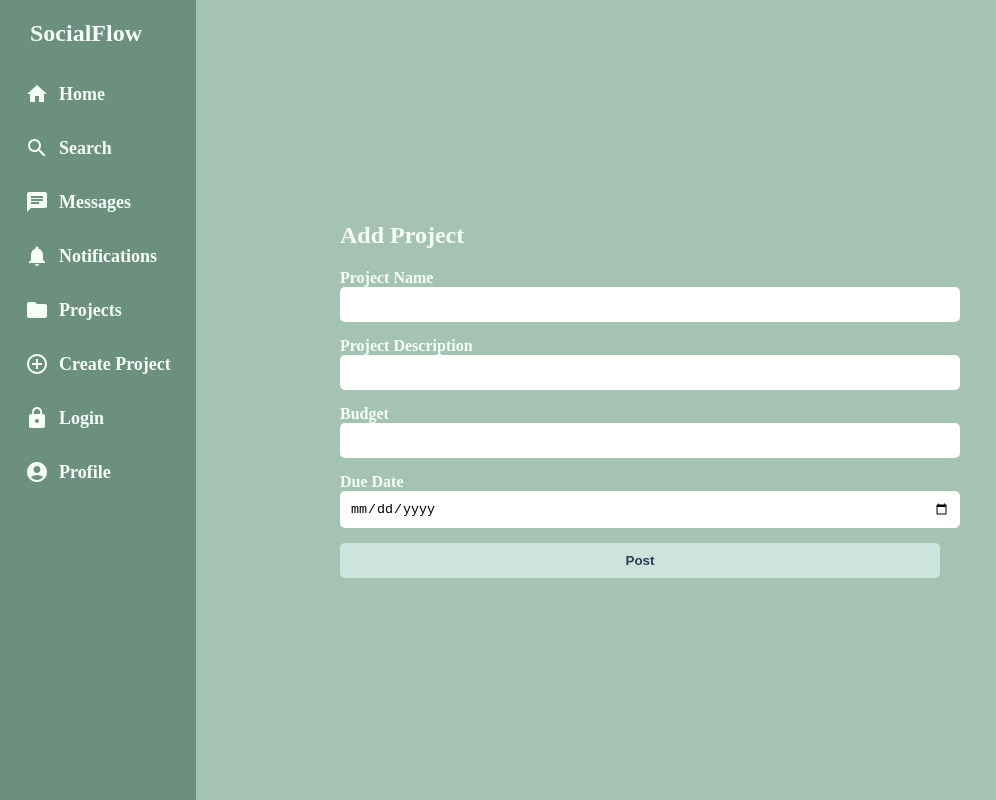
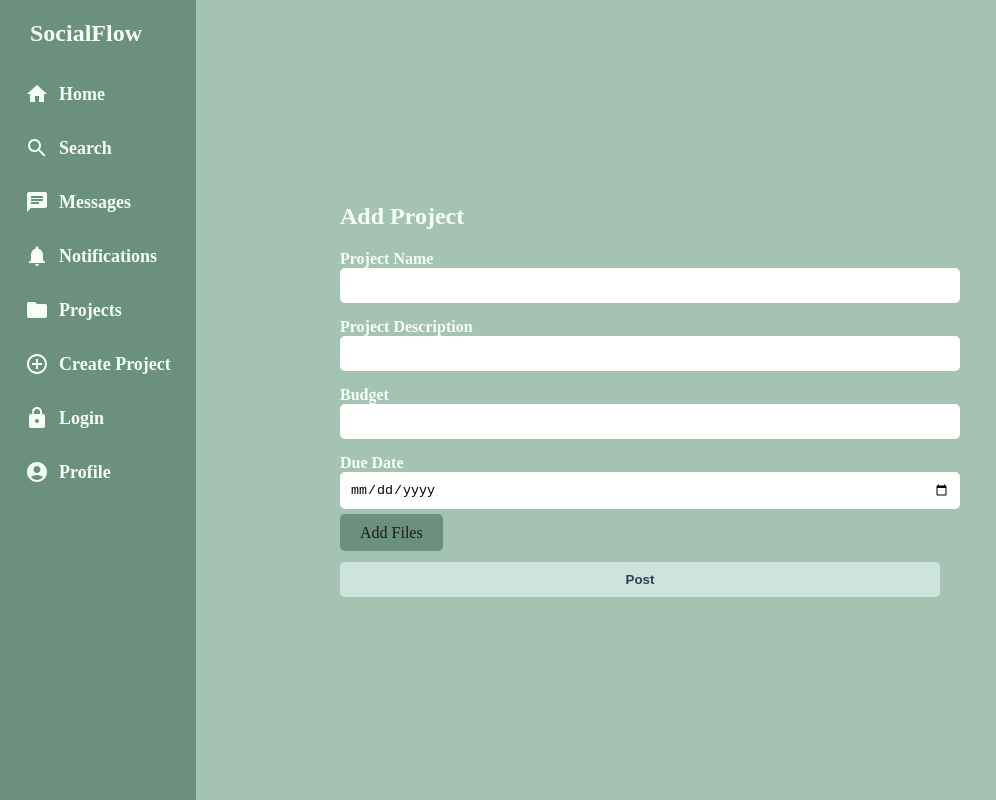
Before and after one commit to Gklf5/SMM, a React (Create React App) app: page /addproject in a window 1280 px wide. Shown: the whole page, without its empty margins (0-996 px from the left). Built offline with nearby package versions, Linux system fonts and the light colour scheme.

Commit message:
create project
messy as fuck

```diff
--- a/src/pages/Addproject/AddProject.css
+++ b/src/pages/Addproject/AddProject.css
@@ -48,8 +48,28 @@
     color: #2c3e50; /* Dark-blue text color */
     font-weight: bold;
     cursor: pointer;
+    margin-top: 20px;
+    padding-right: 10px;
   }
 
   .add-project-btn:hover {
     background-color: #a4c3b2ff; /* Cambridge-blue background color */
   }
+  /* AddProject.css */
+
+.add-files-btn {
+    background-color: #6b9080; /* Viridian button color */
+    border: none;
+    border-radius: 5px;
+    color: #1a1a1a; /* Blackish text color */
+    cursor: pointer;
+    font-size: 16px;
+    padding: 10px 20px;
+    margin-bottom: 100px;
+    margin-top: 100px; /* Add margin top for spacing */
+  }
+
+  .add-files-btn:hover {
+    background-color: #81a79a; /* Lighter viridian on hover */
+    color: #fff; /* Change text color to white on hover */
+  }
--- a/src/pages/Addproject/AddProject.jsx
+++ b/src/pages/Addproject/AddProject.jsx
@@ -25,6 +25,12 @@ const AddProject = () => {
     } catch (err) {
       console.error("Error posting project:", err);
     }
+  };
+
+  const handleAddFiles = (e) => {
+    const files = e.target.files;
+    // Handle uploading files here
+    console.log("Files selected:", files);
   };
 
   return (
@@ -65,8 +71,18 @@ const AddProject = () => {
             className="add-project-input-field"
             value={dueDate}
             onChange={(e) => setDueDate(e.target.value)}
+            placeholder=""
           />
         </div>
+        <input
+          type="file"
+          id="files"
+          style={{ display: "none" }}
+          onChange={handleAddFiles}
+        />
+        <label htmlFor="files" className="add-files-btn">
+          Add Files
+        </label>
         <button className="add-project-btn" onClick={handlePost}>
           Post
         </button>
```
